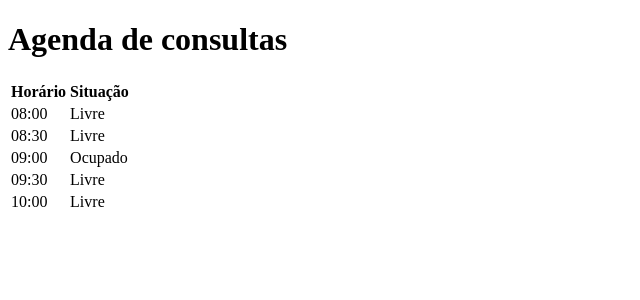
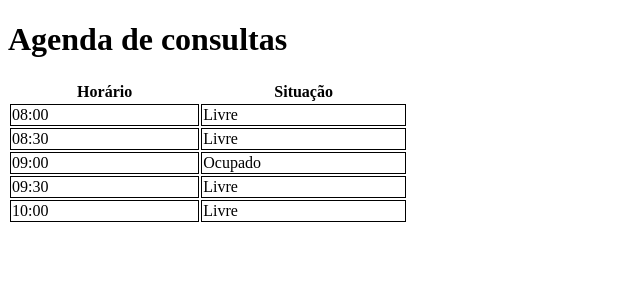
Before and after one commit to VictorLCM1227/Site-de-Consulta, a Flask app: template templates/index.html in a window 1280 px wide. Shown: the top 300 px of the page, without its empty margins (0-640 px from the left). Run offline with Flask 3, Linux system fonts and the light colour scheme; the template is opened without the code that fills it, so the values that code supplies are empty.

Commit message:
linkando css

```diff
--- /dev/null
+++ b/static/css/style.css
@@ -0,0 +1,7 @@
+td {
+    border: 1px solid black;
+}
+
+table {
+    width: 400px;
+}
--- a/templates/index.html
+++ b/templates/index.html
@@ -4,6 +4,7 @@
     <meta charset="UTF-8">
     <meta name="viewport" content="width=device-width, initial-scale=1.0">
     <title>Agenda de consultas</title>
+    <link rel="stylesheet" href="/static/css/style.css">
 </head>
 <body>
     <h1>Agenda de consultas</h1>
```
Also changed, not shown: static/js/script.js (added).
